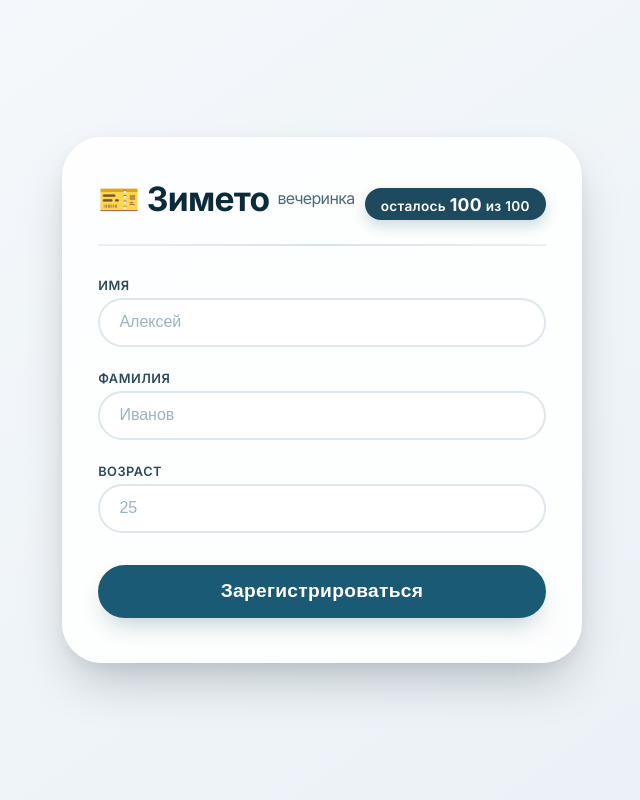
After one commit to Mikhail5564/laughing-bassoon, a Django app: page /shop/tickets/ in a window 1280 px wide. The commit adds this page. Shown: the whole page, without its empty margins (318-958 px from the left). Run offline with Django 5.2, Linux system fonts and the light colour scheme; parts of the project's set-up code (start-up, migrations or seed data) failed here and were passed over.

Commit message:
first commit

```diff
--- a/laughing_bassoon/michael/templates/hello.html
+++ b/laughing_bassoon/michael/templates/hello.html
@@ -222,9 +222,9 @@
             </a>
 
             <!-- Дополнительные ссылки -->
-            <a href="#" class="link-card">
+            <a href="{% url 'tickets' %}" class="link-card">
                 <span class="icon">📝</span>
-                <span>Профиль</span>
+                <span>Зимето</span>
             </a>
 
             <a href="" class="link-card">
--- /dev/null
+++ b/laughing_bassoon/products/templates/tickets.html
@@ -0,0 +1,254 @@
+<!DOCTYPE html>
+<html lang="ru">
+<head>
+    <meta charset="UTF-8" />
+    <meta name="viewport" content="width=device-width, initial-scale=1.0"/>
+    <title>Регистрация | Зимето</title>
+    <!-- Google Fonts для красивого шрифта -->
+    <link href="https://fonts.googleapis.com/css2?family=Inter:opsz,wght@14..32,400;14..32,500;14..32,600;14..32,700&display=swap" rel="stylesheet"/>
+    <style>
+        * {
+            margin: 0;
+            padding: 0;
+            box-sizing: border-box;
+        }
+
+        body {
+            font-family: 'Inter', sans-serif;
+            min-height: 100vh;
+            display: flex;
+            align-items: center;
+            justify-content: center;
+            background: linear-gradient(145deg, #f6f9fc 0%, #e9f0f5 100%);
+            padding: 1.5rem;
+        }
+
+        .card {
+            max-width: 520px;
+            width: 100%;
+            background: rgba(255, 255, 255, 0.85);
+            backdrop-filter: blur(6px);
+            -webkit-backdrop-filter: blur(6px);
+            border-radius: 40px;
+            padding: 2.5rem 2.2rem 2.8rem;
+            box-shadow: 0 25px 50px -12px rgba(0, 20, 30, 0.25),
+                        0 4px 18px rgba(0, 0, 0, 0.05);
+            border: 1px solid rgba(255, 255, 255, 0.5);
+            transition: transform 0.25s ease;
+        }
+
+        .card:hover {
+            transform: scale(1.005);
+        }
+
+        /* Заголовок */
+        .event-header {
+            display: flex;
+            align-items: baseline;
+            justify-content: space-between;
+            flex-wrap: wrap;
+            margin-bottom: 0.25rem;
+        }
+
+        .event-title {
+            font-size: 2.1rem;
+            font-weight: 700;
+            letter-spacing: -0.02em;
+            color: #0b2b3b;
+            display: flex;
+            align-items: center;
+            gap: 0.3rem;
+        }
+
+        .event-title small {
+            font-weight: 400;
+            font-size: 1rem;
+            color: #4b6b7b;
+            margin-left: 0.2rem;
+        }
+
+        .ticket-badge {
+            background: #1e4a5f;
+            color: white;
+            padding: 0.35rem 1rem;
+            border-radius: 60px;
+            font-size: 0.85rem;
+            font-weight: 600;
+            letter-spacing: 0.3px;
+            box-shadow: 0 6px 14px rgba(22, 78, 99, 0.2);
+            white-space: nowrap;
+        }
+
+        .ticket-badge span {
+            font-weight: 700;
+            font-size: 1.1rem;
+        }
+
+        .sub-message {
+            font-size: 0.95rem;
+            color: #b13e3e;
+            background: #ffe8e8;
+            padding: 0.4rem 1rem;
+            border-radius: 40px;
+            display: inline-block;
+            margin-top: 0.5rem;
+            font-weight: 500;
+            border: 1px solid #ffc9c9;
+        }
+
+        hr {
+            margin: 1.5rem 0 2rem;
+            border: none;
+            height: 2px;
+            background: linear-gradient(90deg, #d0e0e8, #b0c8d4, #d0e0e8);
+            opacity: 0.5;
+        }
+
+        /* Форма */
+        .form-group {
+            margin-bottom: 1.5rem;
+        }
+
+        label {
+            display: block;
+            font-size: 0.8rem;
+            font-weight: 600;
+            text-transform: uppercase;
+            letter-spacing: 0.5px;
+            color: #2b4a5a;
+            margin-bottom: 0.3rem;
+        }
+
+        input {
+            width: 100%;
+            padding: 0.85rem 1.2rem;
+            font-size: 1rem;
+            font-weight: 500;
+            border: 2px solid #dde7ed;
+            border-radius: 60px;
+            background: rgba(255, 255, 255, 0.7);
+            backdrop-filter: blur(4px);
+            -webkit-backdrop-filter: blur(4px);
+            transition: border 0.2s, box-shadow 0.2s;
+            outline: none;
+            color: #12303e;
+        }
+
+        input:focus {
+            border-color: #1f6f8f;
+            box-shadow: 0 0 0 4px rgba(28, 110, 144, 0.15);
+            background: white;
+        }
+
+        input::placeholder {
+            color: #9bb3c0;
+            font-weight: 400;
+        }
+
+        /* Кнопка */
+        .btn-register {
+            width: 100%;
+            padding: 0.95rem;
+            font-size: 1.2rem;
+            font-weight: 700;
+            border: none;
+            border-radius: 60px;
+            background: #1b5a74;
+            color: white;
+            cursor: pointer;
+            transition: background 0.2s, transform 0.15s, box-shadow 0.2s;
+            box-shadow: 0 12px 24px -8px rgba(22, 78, 99, 0.3);
+            letter-spacing: 0.3px;
+            margin-top: 0.5rem;
+        }
+
+        .btn-register:hover {
+            background: #134a61;
+            transform: scale(1.01);
+            box-shadow: 0 16px 30px -8px rgba(18, 65, 84, 0.4);
+        }
+
+        .btn-register:active {
+            transform: scale(0.98);
+            background: #0d3d51;
+        }
+
+        /* ссылка (если нужна) */
+        .footnote {
+            margin-top: 2rem;
+            text-align: center;
+            font-size: 0.8rem;
+            color: #5a7a8a;
+            border-top: 1px solid rgba(180, 200, 210, 0.4);
+            padding-top: 1.5rem;
+        }
+
+        .footnote a {
+            color: #1b5a74;
+            text-decoration: none;
+            font-weight: 600;
+        }
+
+        .footnote a:hover {
+            text-decoration: underline;
+        }
+
+        /* адаптив */
+        @media (max-width: 480px) {
+            .card {
+                padding: 1.8rem 1.2rem;
+            }
+            .event-title {
+                font-size: 1.6rem;
+            }
+            .ticket-badge {
+                font-size: 0.75rem;
+                padding: 0.2rem 0.8rem;
+            }
+        }
+    </style>
+</head>
+<body>
+
+<div class="card">
+    <!-- Заголовок + статус билетов -->
+    <div class="event-header">
+        <div class="event-title">
+            🎫 Зимето
+            <small>вечеринка</small>
+        </div>
+        <div class="ticket-badge">
+            осталось <span>{{ ticket_used }}</span> из {{ total_tickets }}
+        </div>
+    </div>
+
+    <!-- Сообщение "Зимето нет" — если мероприятие отменено/закрыто -->
+    <hr />
+
+    <!-- Форма регистрации -->
+    <form method="post" action="">
+        {% csrf_token %}
+
+        <div class="form-group">
+            <label for="id_first_name">Имя</label>
+            <input type="text" id="id_first_name" name="first_name" placeholder="Алексей" required />
+        </div>
+
+        <div class="form-group">
+            <label for="id_last_name">Фамилия</label>
+            <input type="text" id="id_last_name" name="last_name" placeholder="Иванов" required />
+        </div>
+
+        <div class="form-group">
+            <label for="id_age">Возраст</label>
+            <input type="number" id="id_age" name="age" placeholder="25" min="1" max="120" required />
+        </div>
+
+        <button type="submit" class="btn-register">
+            Зарегистрироваться
+        </button>
+    </form>
+</div>
+
+</body>
+</html>
--- a/laughing_bassoon/products/urls.py
+++ b/laughing_bassoon/products/urls.py
@@ -1,8 +1,9 @@
 from django.urls import path
-from .views import create_product, views_products, views_product
+from .views import create_product, views_products, views_product, tickets
 
 urlpatterns = [
     path('create/', create_product, name='create_product'),
     path('shop/', views_products, name='views_products'),
     path('product/', views_product, name='views_product'),
+    path('tickets/', tickets, name='tickets'),
 ]
--- a/laughing_bassoon/products/views.py
+++ b/laughing_bassoon/products/views.py
@@ -1,5 +1,5 @@
 from django.shortcuts import render, redirect
-from .utils import Product, products
+from .utils import Product, products, TOTAL_TICKETS, members
 
 def create_product(request):
     if request.method == "GET":
@@ -24,3 +24,11 @@ def views_product(request):
             res = item
             break
     return render(request, 'view_product.html', context={'product': res})
+
+
+
+
+def tickets(request):
+    ticket_used = TOTAL_TICKETS - len(members)
+    if request.method == "GET":
+        return render(request, 'tickets.html', context={"ticket_used": ticket_used,"total_tickets": TOTAL_TICKETS})
```
Also changed, not shown: laughing_bassoon/products/utils.py (+12 -0 lines).
